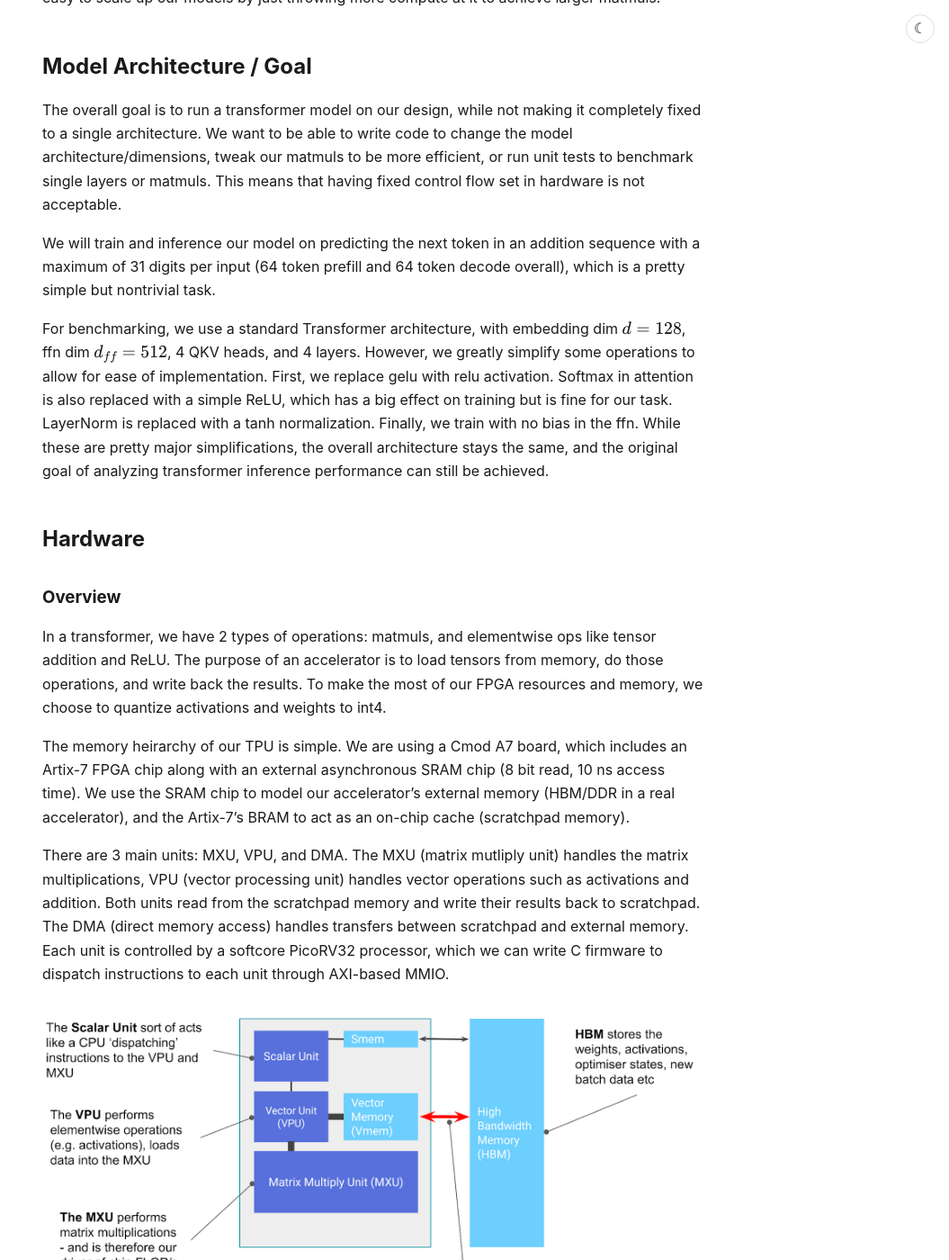
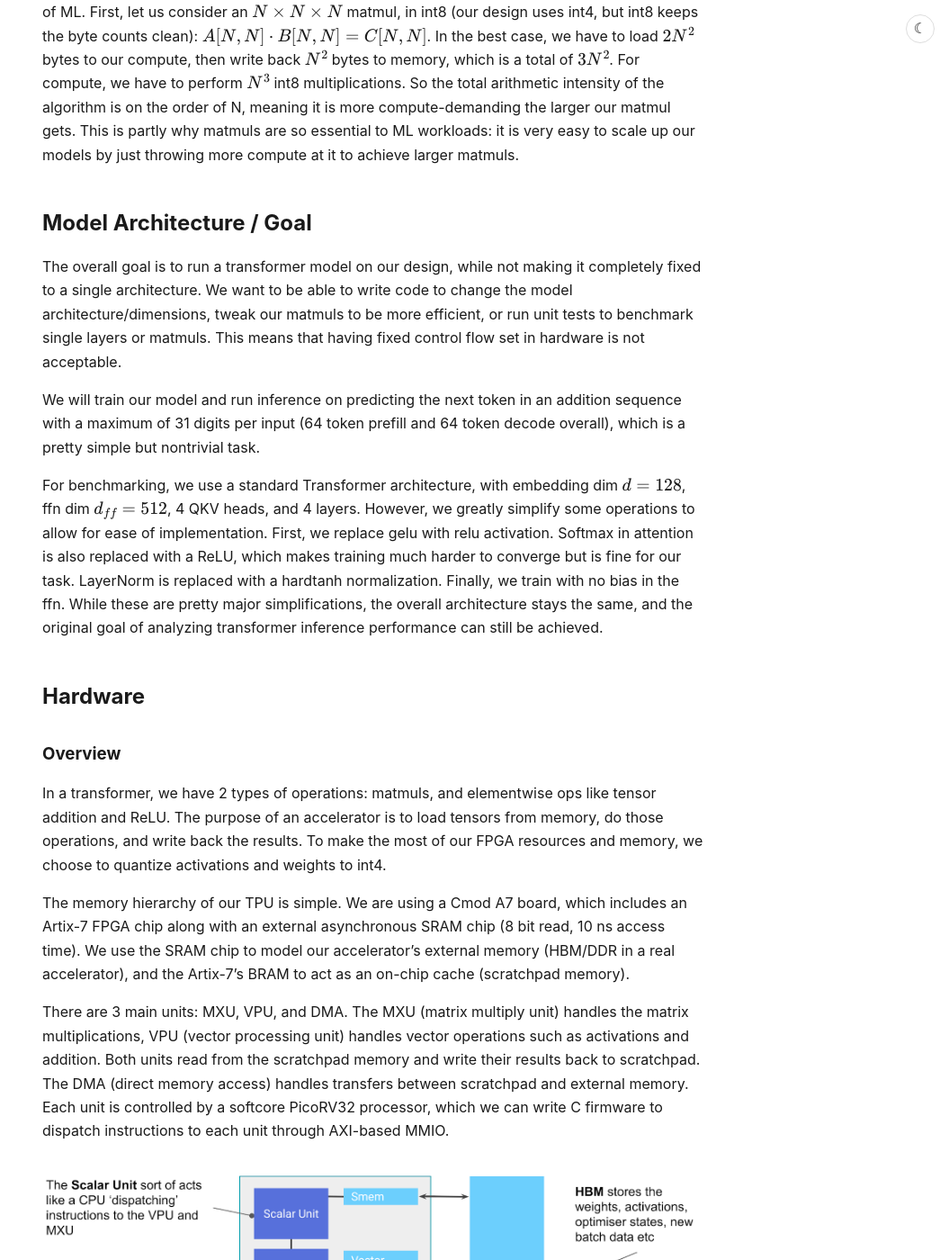
Before and after one commit to im-afan/im-afan.github.io, a Jekyll site: the page built from transformer-tpu.md, in a window 1280 px wide and 1400 px high, scrolled down 1289 px. Shown: the whole window at 90% size, without its empty margins (225-1280 px from the left). Built offline with Jekyll 4.4.1, drawn with Linux system fonts in a browser that asks for light colours; some of the changed text lies outside the part shown.

Commit message:
sync transformer-tpu.md

````diff
--- a/transformer-tpu.md
+++ b/transformer-tpu.md
@@ -10,6 +10,8 @@ permalink: /transformer-tpu/
 
 This was a summer project I made to learn the basics of ML performance optimization and hardware-software co-design. The overall goal of this project is to run a small transformer on my Cmod A7 FPGA board. Then, I want to derive some of the common results you'll find in LLM scaling (limited to a single device for now), and optimize my kernels to see how much performance I can squeeze out of my hardware design. I'm assuming you have basic knowledge on how transformer inference works (prefill, decode), but not the hardware side of things. All the code can be found in the project's [github repo](https://github.com/im-afan/transformer-tpu-int4).
 
+Much of the analysis I do (including the next section), along with the TPU architecture itself, is heavily inspired by the [Scaling Book](https://jax-ml.github.io/scaling-book/). If you find this article interesting, you might enjoy reading the scaling book!
+
 ## Background
 
 ### What determines how fast our model is?
@@ -18,20 +20,20 @@ Before we get into hardware, we need to ask a seemingly obvious question: what m
 
 On the other hand, we have communication. In single-device inference, this usually refers to the comms between the memory (HBM, DDR) and the accelerator's cache. In distributed inference, the comms between devices must also be considered. Similarly, if we know the memory bandwidth of our HBM or DDR, we can calculate our comms time as $$T_{\text{comms}} = \frac{\text{Communication Bytes}}{\text{Memory Bytes/sec}}$$
 
-In most hardware, we assume that comms and compute run at the same time, so optimally, they are completely overlapped. So, our lower bound on the runtime of an algorithm is $$\max(T_{\text{comms}}, T_{\text{compute}})$$.
+In most hardware, we assume that comms and compute run at the same time, so optimally, they are completely overlapped. So, our lower bound on the runtime of an algorithm is $$\max(T_{\text{comms}}, T_{\text{compute}})$$. Generally speaking, our goal in designing both hardware and kernels is to analyze the bottleneck between these two and optimize it. For example, it wouldn't make sense to try to speed up a memory-bound algorithm by trying to use more arithmetic units!
 
 ### Matmuls
 
-Matmuls have a property regarding compute and comms that makes them so special for ML. First, let us consider an $$N\times N\times N$$ matmul, in int8: $$A[N, N] \cdot B[N, N] = C[N, N]$$. In the best case, we have to load $$2N^2$$ bytes to our compute, then write back $$N^2$$ bytes to memory, which is a total of $$3N^2$$. For compute, we have to perform $$N^3$$ int8 multiplications. So the total arithmetic intensity of the algorithm is on the order of N, meaning it is more compute-demanding the larger our matmul gets. This is partly why matmuls are so essential to ML workloads: it is very easy to scale up our models by just throwing more compute at it to achieve larger matmuls.
+Matmuls have a special property regarding compute and comms that makes them the backbone of ML. First, let us consider an $$N\times N\times N$$ matmul, in int8 (our design uses int4, but int8 keeps the byte counts clean): $$A[N, N] \cdot B[N, N] = C[N, N]$$. In the best case, we have to load $$2N^2$$ bytes to our compute, then write back $$N^2$$ bytes to memory, which is a total of $$3N^2$$. For compute, we have to perform $$N^3$$ int8 multiplications. So the total arithmetic intensity of the algorithm is on the order of N, meaning it is more compute-demanding the larger our matmul gets. This is partly why matmuls are so essential to ML workloads: it is very easy to scale up our models by just throwing more compute at it to achieve larger matmuls.
 
 
 ## Model Architecture / Goal
 
 The overall goal is to run a transformer model on our design, while not making it completely fixed to a single architecture. We want to be able to write code to change the model architecture/dimensions, tweak our matmuls to be more efficient, or run unit tests to benchmark single layers or matmuls. This means that having fixed control flow set in hardware is not acceptable.
 
-We will train and inference our model on predicting the next token in an addition sequence with a maximum of 31 digits per input (64 token prefill and 64 token decode overall), which is a pretty simple but nontrivial task.
+We will train our model and run inference on predicting the next token in an addition sequence with a maximum of 31 digits per input (64 token prefill and 64 token decode overall), which is a pretty simple but nontrivial task.
 
-For benchmarking, we use a standard Transformer architecture, with embedding dim $$d=128$$, ffn dim $$d_{ff}=512$$, 4 QKV heads, and 4 layers. However, we greatly simplify some operations to allow for ease of implementation. First, we replace gelu with relu activation. Softmax in attention is also replaced with a simple ReLU, which has a big effect on training but is fine for our task. LayerNorm is replaced with a tanh normalization. Finally, we train with no bias in the ffn. While these are pretty major simplifications, the overall architecture stays the same, and the original goal of analyzing transformer inference performance can still be achieved.
+For benchmarking, we use a standard Transformer architecture, with embedding dim $$d=128$$, ffn dim $$d_{ff}=512$$, 4 QKV heads, and 4 layers. However, we greatly simplify some operations to allow for ease of implementation. First, we replace gelu with relu activation. Softmax in attention is also replaced with a ReLU, which makes training much harder to converge but is fine for our task. LayerNorm is replaced with a hardtanh normalization. Finally, we train with no bias in the ffn. While these are pretty major simplifications, the overall architecture stays the same, and the original goal of analyzing transformer inference performance can still be achieved.
 
 ## Hardware
 
@@ -39,19 +41,19 @@ For benchmarking, we use a standard Transformer architecture, with embedding dim
 
 In a transformer, we have 2 types of operations: matmuls, and elementwise ops like tensor addition and ReLU. The purpose of an accelerator is to load tensors from memory, do those operations, and write back the results. To make the most of our FPGA resources and memory, we choose to quantize activations and weights to int4.
 
-The memory heirarchy of our TPU is simple. We are using a Cmod A7 board, which includes an Artix-7 FPGA chip along with an external asynchronous SRAM chip (8 bit read, 10 ns access time). We use the SRAM chip to model our accelerator's external memory (HBM/DDR in a real accelerator), and the Artix-7's BRAM to act as an on-chip cache (scratchpad memory).
+The memory hierarchy of our TPU is simple. We are using a Cmod A7 board, which includes an Artix-7 FPGA chip along with an external asynchronous SRAM chip (8 bit read, 10 ns access time). We use the SRAM chip to model our accelerator's external memory (HBM/DDR in a real accelerator), and the Artix-7's BRAM to act as an on-chip cache (scratchpad memory).
 
-There are 3 main units: MXU, VPU, and DMA. The MXU (matrix mutliply unit) handles the matrix multiplications, VPU (vector processing unit) handles vector operations such as activations and addition. Both units read from the scratchpad memory and write their results back to scratchpad. The DMA (direct memory access) handles transfers between scratchpad and external memory. Each unit is controlled by a softcore PicoRV32 processor, which we can write C firmware to dispatch instructions to each unit through AXI-based MMIO.
+There are 3 main units: MXU, VPU, and DMA. The MXU (matrix multiply unit) handles the matrix multiplications, VPU (vector processing unit) handles vector operations such as activations and addition. Both units read from the scratchpad memory and write their results back to scratchpad. The DMA (direct memory access) handles transfers between scratchpad and external memory. Each unit is controlled by a softcore PicoRV32 processor, which we can write C firmware to dispatch instructions to each unit through AXI-based MMIO.
 
 ![TPU architecture](/writeup/tpu-chip.png)
 
-*Abstract layout of a real TPU TensorCore, which ours follows the shape of. Source: [How To Scale Your Model](https://jax-ml.github.io/scaling-book/tpus/)*
+*Abstract layout of a real TPU TensorCore, whose shape ours follows. Source: [How To Scale Your Model](https://jax-ml.github.io/scaling-book/tpus/)*
 
 There are a few differences in our design. Vmem is our scratchpad, and HBM is our external SRAM chip. The scalar unit is just the PicoRV32 core. We also have a DMA unit, which is what actually moves data between the SRAM and the scratchpad.
 
 ### Memory
 
-Our scratchpad memory is synthesized as simple dual-port BRAM, with 2 independent ports: read and write. Since it can be synthesized to basically an arbitrary bus width for our usage (1 x 32K bits to 72 x 512 bits), we don't need the blocks to be traditional banks by `address % bus width`. Instead, we can use a single block to represent a contiguous region of our scratchpad memory. This basically allows us to have as many ports accessing scratchpad as we want, with the limitation that 2 ports don't access the same region; this will be very useful in the design later.
+Our scratchpad memory is synthesized as simple dual-port BRAM, with 2 independent ports: read and write. Since it can be synthesized to basically an arbitrary bus width for our usage (1 x 32K bits to 72 x 512 bits), we don't need the blocks to be traditional banks indexed by `address % bus_width`. Instead, we can use a single block to represent a contiguous region of our scratchpad memory. This basically allows us to have as many ports accessing scratchpad as we want, with the limitation that 2 ports don't access the same region; this will be very useful in the design later.
 
 ![Simple dual-port BRAM](/writeup/bram_sdp.png)
 
@@ -62,13 +64,13 @@ Our DMA is very simple. Running at the Cmod A7's standard 12 MHz clock, the 10 n
 
 ### MXU & VPU
 
-For matmuls, we use an output-stationary 8x8 systolic array; each PE keeps its partial sum, while moving its input values to the next PE to its right and below it. This allows us to perform an arbitrary 8xNx8 ($$A[8,N] \cdot B[N,8])$$) matmul, as long as A and B fit in scratchpad. By default, all tensors are stored row-major in both external memory and scratchpad. Since our design has no fast way to transpose a matrix, we instead use a trick in the MXU to perform transposed matmuls such as $$QK^T$$ in attention. By default, A and B are fed into the systolic array like this:
+For matmuls, we use an output-stationary 8x8 systolic array; each PE keeps its partial sum, while moving its input values to the next PE to its right and below it. This allows us to perform an arbitrary 8xNx8 ($$A[8,N] \cdot B[N,8]$$) matmul, as long as A and B fit in scratchpad. By default, all tensors are stored row-major in both external memory and scratchpad. Since our design has no fast way to transpose a matrix, we instead use a trick in the MXU to perform transposed matmuls such as $$QK^T$$ in attention. By default, A and B are fed into the systolic array like this:
 
 ![MXU dataflow](/writeup/mxu.png)
 
-*2x2 version of the MXU; the real one is 8x8. Each PE stores one output element $$c_{ij}$$. Left, no transpose: row $$i$$ of A (blue) is loaded into that row's register as one contiguous chunk and shifts out one element per clock. A whole B row arrives at once, and registers skew the incoming data. Middle, transposed: B is stored $$[N, K]$$ instead, so a column's elements are contiguous and B is fed the same way as A. This makes it so that transposed matrices never need to be re-arranged in memory; the MXU just reads them differently.*
+*2x2 version of the MXU; the real one is 8x8. Each PE stores one output element $$c_{ij}$$. Left, no transpose: row $$i$$ of A (blue) is loaded into that row's register as one contiguous chunk and shifts out one element per clock. A whole B row arrives at once, and registers skew the incoming data. Right, transposed: B is stored $$[N, K]$$ instead, so a column's elements are contiguous and B is fed the same way as A. This makes it so that transposed matrices never need to be re-arranged in memory; the MXU just reads them differently.*
 
-As a result, every clock, the systolic array reads $$32$$ bits (8 int4 values) for matrix A and $$32$$ bits for matrix B. This is where the scratchpad architecture comes in handy: as long as A and B are in different memory regions, they can be read at the same time, without interfering with ongoing DMA operations.
+As a result, every clock, the systolic array reads $$32$$ bits (8 int4 values) for matrix A and $$32$$ bits for matrix B. This is where the scratchpad architecture comes in handy: as long as A and B are in different memory regions, they can be read at the same time, without interfering with ongoing DMA operations. With all $$64$$ PEs accumulating one product each clock, our MXU does $$64$$ multiply-accumulates per clock, which is the compute number we will use for the rest of this article.
 
 The VPU is pretty simple. Its inputs are the base address of a vector and the length of the operation. It repeatedly loads chunks of the vector from scratchpad, operates on them (add, relu, etc), and writes them back, until the operation is completed.
 
@@ -88,7 +90,7 @@ We start by implementing the basic instruction dispatch to the TPU. After that,
 
 ### Optimizing A Matmul
 
-We are lucky enough to have a relatively big scratchpad (64 KB) compared to our external SRAM (512 KB), which is a 1:8 ratio. With d=128, d_ff=512, and T=64 during prefill, our largest matmul, in the FFN, requires about $$(128 * 512 + 64 * 128 + 64 * 512) / 2 = 53,248$$ bytes (52 KB), which can fit entirely in our scratchpad! This means that we can basically always achieve the theoretical $$NM + MK + NK$$ byte loads for a matmul, since we don't need to load the same chunk of a matrix twice when tiling.
+We are lucky enough to have a relatively big scratchpad (64 KB) compared to our external SRAM (512 KB), which is a 1:8 ratio. With d=128, d_ff=512, and T=64 during prefill, our largest matmul, in the FFN, requires about $$(128 * 512 + 64 * 128 + 64 * 512) / 2 = 53,248$$ bytes (52 KB), which can fit entirely in our scratchpad! This means that for the matmuls in our benchmark, we can basically always achieve the theoretical $$NM + MK + NK$$ byte loads, since we don't need to load the same chunk of a matrix twice when tiling.
 
 We implement matmul as a tiled matmul over $$8\times 8$$ tiles in the output matrix. Here's the pseudocode for this kernel:
 
@@ -111,13 +113,13 @@ for i from 0 to M, with step 8*S:
 
 And if we instead want $$C = AB^T$$, we instead load `B[j:j+8][:]` to B_tile, and dispatch a transpose flag when calling the mxu.
 
-This algorithm uses less scratchpad memory than the upper bound we just calculated, and it also supports matmuls that don't fully fit in the scratchpad by autofitting the S variable. However, that would cause inefficiency due to having to load each element of B more than once.
+This algorithm uses less scratchpad memory than the upper bound we just calculated, and it also supports matmuls that don't fully fit in the scratchpad by autofitting the S variable. However, in that case we lose the property above, since each element of B would have to be loaded more than once.
 
-But this still isn't optimal! Remember that, optimally, our runtime is the max of the MXU and DMA time. We need a way to overlap our DMA accesses with the MXU decently. To do this, we instead allocate 2 regions for `B_tile` in scratchpad, allowing us to double-buffer our DMA loads. So as our MXU is active in the `k` loop, we are loading the next chunk of B simultaneously, to the inactive B buffer. We will discuss the results of each optimization we do in detail later.
+But this still isn't optimal! Remember that, optimally, our runtime is the max of the MXU and DMA time. We need a way to overlap our DMA accesses with the MXU. To do this, we instead allocate 2 regions for `B_tile` in scratchpad, allowing us to double-buffer our DMA loads. So as our MXU is active in the `k` loop, we are loading the next chunk of B simultaneously, to the inactive B buffer. We will discuss the results of each optimization we do in detail later.
 
 ### Optimizing Full Inference
 
-Aside from our matmul, we also implement elementwise operations. This is pretty simple; just copy the tensor(s) to scratchpad, dispatch the VPU on the addresses, and write back to DRAM. If the tensor doesn't fit entirely, load chunks of it into scratchpad and do it multiple times.
+Aside from our matmul, we also implement elementwise operations. This is pretty simple; just copy the tensor(s) to scratchpad, dispatch the VPU on the addresses, and write back to external memory. If the tensor doesn't fit entirely, load chunks of it into scratchpad and do it multiple times.
 
 We are now ready to implement a full inference kernel! Using our model architecture, a full prefill, for a single layer, looks like this:
 
@@ -196,9 +198,9 @@ no unit busy (issue overhead)            383315   11.4%
 producer stalled on a full queue              0    0.0%
 two or more units busy                   367473   10.9%
 ```
-We see that the double buffering helps a lot! it improves our runtime by about 18% in full inference and 9% in prefill. Obviously, we haven't achieved full overlap between compute and comms, but this is probably about as good as I could achieve without designing out-of-order execution in hardware.
+We see that the double buffering helps a lot! It improves our runtime by about 18% in full inference and 9% in prefill. Obviously, we haven't achieved full overlap between compute and comms, but this is probably about as good as I could achieve without designing out-of-order execution in hardware.
 
-But the main observation comes from comparing the prefill and decode. As you can see, decode takes up more than 90% of the actual LLM inference time, which is pretty similar to actual workloads. Furthermore, we see that while prefill's DMA clocks is only about 80% more than MXU (this is actually pretty bad, we will talk more about this later), it is about 3-4x higher in decode. You've probably heard that prefill is compute bound, while decode is memory-bound. We've just shown that here!
+But the main observation comes from comparing the prefill and decode. We never benchmark decode on its own, but subtracting the prefill run from the full run gives about $$54$$M of the $$57.7$$M clocks, so decode takes up more than 90% of the actual LLM inference time, which is pretty similar to actual workloads. Furthermore, we see that while prefill's DMA clocks are only about 80% more than MXU (this is actually pretty bad, we will talk more about this later), it is about 3-4x higher in decode. You've probably heard that prefill is compute bound, while decode is memory-bound. We've just shown that here!
 
 To see why in more detail, let's do some quick math. Let's approximate our transformer as only the FFN blocks, for each layer. For each layer, we load our weight matrices of size $$[d, 4d]$$ and $$[4d, d]$$, and our activations $$[S,d], [S,4d]$$ which are both read and written. On the compute side, we do 2 matmuls: $$[S, d]\times [d, 4d]$$ and $$[S, 4d]\times [4d, d]$$. So in total, we are loading $$8d^2/2 + 5Sd/2$$ bytes, writing back $$5Sd/2$$ bytes (recalling that our external memory is 1 clock/byte read and 2 clock/byte write, $$4d^2 + \frac{15Sd}{2}$$ clocks total), and doing $$8Sd^2$$ operations.
 
@@ -229,7 +231,7 @@ Wow! That's a 24% speedup over the double-buffered code, and a 31% speedup over
 
 #### FlashAttention (kinda)
 
-The current benchmark is a bit weird. We have an embedding dim of $$128$$, but our prefill size is quite small; only $$64$$ tokens. In real models like DeepSeek-v4-pro, the ratio is very different: while it has a $$7168$$ embedding dim, it easily support up to 100k+ tokens! So for this next benchmark, we will be increasing the prefill size to $$256$$. Since our memory is limited, we will be reducing our model to just 1 layer.
+The current benchmark is a bit weird. We have an embedding dim of $$128$$, but our prefill size is quite small; only $$64$$ tokens. In real models like DeepSeek-V3, the ratio is very different: while it has a $$7168$$ embedding dim, it easily supports up to 100k+ tokens! So for this next benchmark, we will be increasing the prefill size to $$256$$. Since our memory is limited, we will be reducing our model to just 1 layer.
 
 But we're not done yet. To see what we should optimize, we need a full picture of every single tensor our inference loads.
 
@@ -251,9 +253,9 @@ producer stalled on a full queue              0    0.0%
 two or more units busy                   130068    4.3%
 ```
 
-And let's calculate the cost of the attention score matrix. $$1.5\cdot 256^2\cdot 4$$ = 393,216. $$40\%$$ of the total comms! And if we reduce our model even more to $$d=64$$ with prefill size $$512$$, that grows to nearly $$75\%$$.
+And let's calculate the cost of the attention score matrix, where the $$4$$ is our head count $$h$$. $$1.5\cdot 256^2\cdot 4$$ = 393,216. Plugging $$T=256, d=128, h=4$$ into the formula above gives 983,040 DMA clocks in total, so the score matrix alone is $$40\%$$ of our comms! And if we reduce our model even more to $$d=64$$ with prefill size $$512$$, that grows to nearly $$75\%$$.
 
-What if we could change our attention so that it doesn't write the attention score matrix $$S$$ at all? FlashAttention does exactly that. Since our transformer doesn't include softmax, we'll be modifying the original FlashAttention a bit, but the main idea stays the same.
+What if we could change our attention so that it doesn't write the attention score matrix $$P$$ at all? FlashAttention does exactly that. Since our transformer doesn't include softmax, we'll be modifying the original FlashAttention a bit, but the main idea stays the same.
 
 The main idea is to break down our $$Q,K,V$$ tensors into tiles of size $$[B,d_h]$$ for each head, so that the tiles fit in scratchpad. The outer loop goes through the $$Q$$ tiles, and the inner loop goes through $$K$$ tiles. In each loop, a $$[B, B]$$ tile of the attention scores is calculated, and then is multiplied by the corresponding $$V$$ tile. The result is accumulated over the outer loop. Here's the pseudocode for our FlashAttention algorithm:
 
@@ -276,7 +278,7 @@ for i in from 0 to T, with increment B:
         P_s = P_s + mask
         P_s = relu(P_s)
         tpu matmul(P_s, V_s, res_s, transpose=false, accumulate=(j > 0))
-       copy res_s to out[i +: B][:]
+    copy res_s to out[i +: B][:]
 ```
 
 ![FlashAttention data flow](/writeup/flash_attention.png)
````
Also changed, not shown: other parts of transformer-tpu.md (+2 -3 lines).
